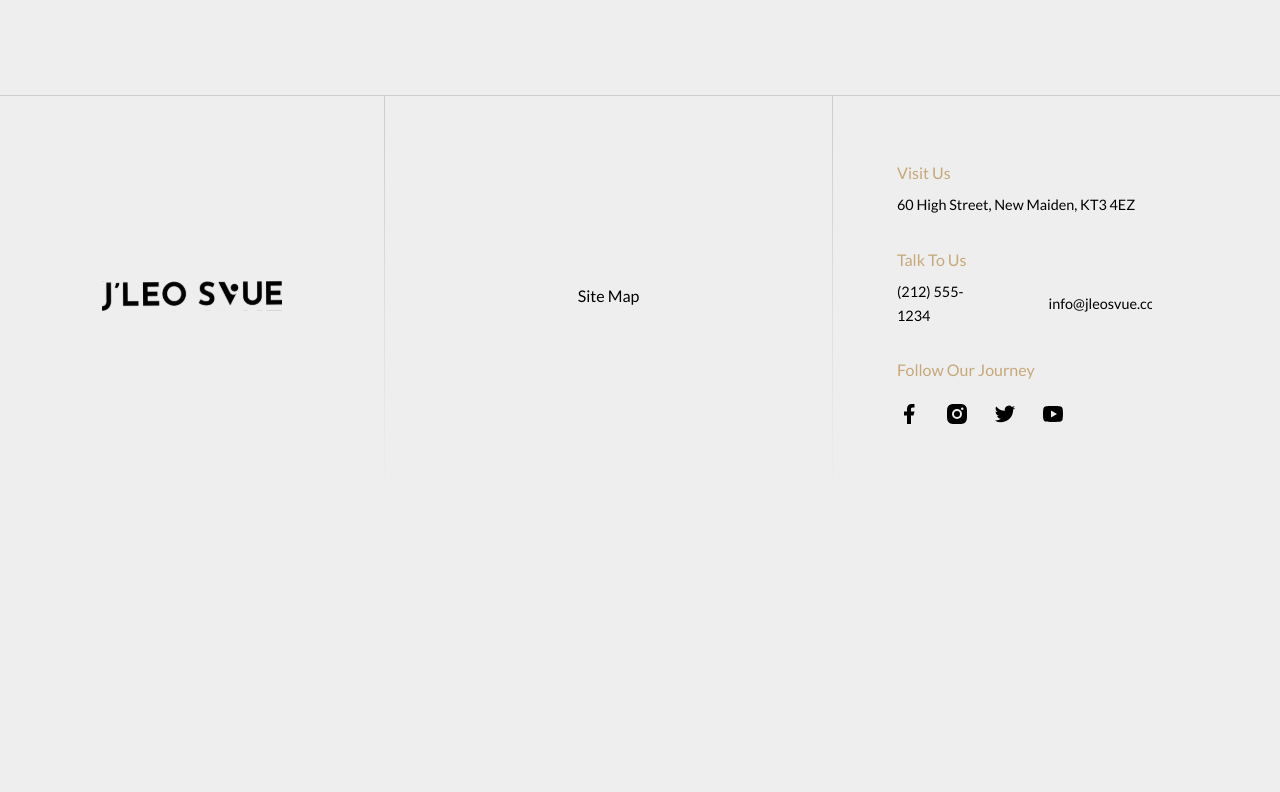
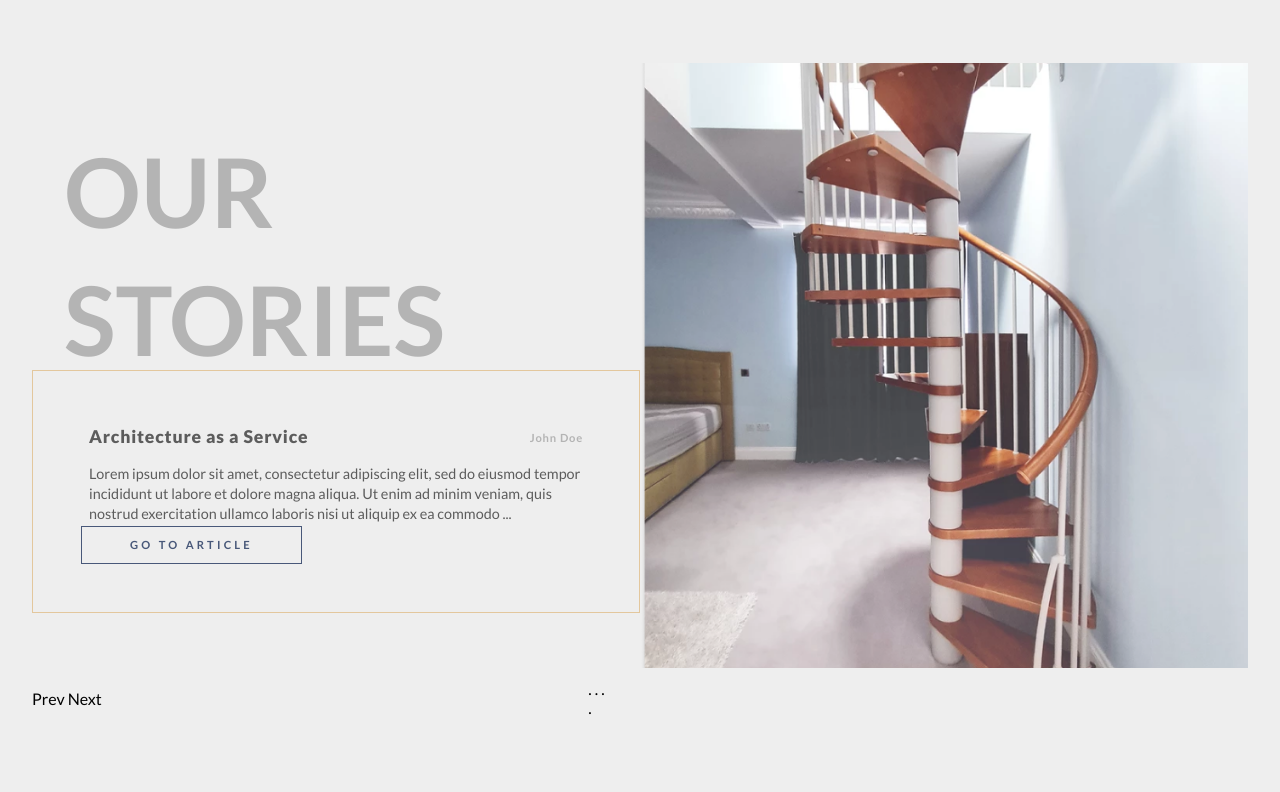
Before and after one commit to azula9713/jleo_svue-frontend, a Next.js app: page / in a window 1280 px wide. Shown: the part 2708-3500 px from the top of the page. Before the commit the page ends 3203 px from the top, so only its background shows below. Built offline with nearby package versions, Linux system fonts and the light colour scheme.

Commit message:
Added stories

```diff
--- /dev/null
+++ b/components/Common/TitleContainer.js
@@ -0,0 +1,17 @@
+import styled from 'styled-components'
+
+import SectionTitle from './SectionTitle'
+
+const TitleContainer = ({ title }) => {
+  return (
+    <Container>
+      <SectionTitle title={title} />
+    </Container>
+  )
+}
+
+export default TitleContainer
+
+const Container = styled.div`
+  padding: 2rem;
+`
--- /dev/null
+++ b/components/Home/BlogPost.js
@@ -0,0 +1,85 @@
+import styled from 'styled-components'
+
+import HomeLocale from '../../data/lang/Home-en.json'
+
+const BlogPost = ({ post }) => {
+  return (
+    <Container>
+      <TitleAuthor>
+        <PostTitle>{post.title}</PostTitle>
+        <PostAuthor>{post.author}</PostAuthor>
+      </TitleAuthor>
+      <Preview>
+        {post.preview.length > 220
+          ? `${post.preview.substring(0, 220)} ...`
+          : post.preview}
+      </Preview>
+      <Button>{HomeLocale.ourStories.ctaText}</Button>
+    </Container>
+  )
+}
+
+export default BlogPost
+
+const Container = styled.div`
+  height: 100%;
+  width: 100%;
+  display: flex;
+  flex-direction: column;
+  align-items: flex-start;
+  justify-content: space-between;
+`
+
+const TitleAuthor = styled.div`
+  display: flex;
+  align-items: center;
+  justify-content: space-between;
+  width: 100%;
+  padding: 0.5rem;
+`
+
+const Preview = styled.p`
+  padding: 0.5rem;
+  margin: 0;
+  font-weight: 400;
+  font-size: 0.9rem;
+  line-height: 1.25rem;
+  color: ${(props) => props.theme.textPrimary};
+`
+
+const Button = styled.div`
+  color: ${(props) => props.theme.primary};
+  border: 0.1rem solid ${(props) => props.theme.primary};
+  padding: 0.2rem 3rem;
+  height: 2.6rem;
+  display: flex;
+  align-items: center;
+  justify-content: center;
+  text-transform: uppercase;
+  font-weight: 700;
+  font-size: 0.7rem;
+  line-height: 1.25rem;
+  letter-spacing: 0.2rem;
+  transition: all 0.24s ease-in-out;
+  cursor: pointer;
+
+  &:hover {
+    background-color: ${(props) => props.theme.primary};
+    color: ${(props) => props.theme.white};
+  }
+`
+
+const PostTitle = styled.label`
+  font-weight: 900;
+  letter-spacing: 0.05rem;
+  font-size: 1.1rem;
+  color: ${(props) => props.theme.textPrimary};
+  line-height: 1.5rem;
+`
+
+const PostAuthor = styled.label`
+  font-weight: 600;
+  font-size: 0.7rem;
+  color: ${(props) => props.theme.textSecondary};
+  letter-spacing: 0.05rem;
+`
--- /dev/null
+++ b/components/Home/OurStories.js
@@ -0,0 +1,85 @@
+import styled from 'styled-components'
+import Image from 'next/image'
+
+import TitleContainer from '../Common/TitleContainer'
+import BlogPost from './BlogPost'
+
+import HomeLocale from '../../data/lang/Home-en.json'
+import BlogPosts from '../../data/constants/BlogData'
+
+const OurStories = () => {
+  return (
+    <OurStoriesContainer>
+      <DescWrapper>
+        <TitleContainer title={HomeLocale.ourStories.title} />
+        <BlogPostContainer>
+          <BlogPost post={BlogPosts[0]} />
+        </BlogPostContainer>
+        <PaginationContainer>
+          <PaginationButtons>Prev Next</PaginationButtons>
+          <PaginationDots>. . . .</PaginationDots>
+        </PaginationContainer>
+      </DescWrapper>
+      <ImageWrapper>
+        <StoryImage
+          height={916}
+          width={920}
+          src="/stories.png"
+          objectFit="cover"
+        />
+      </ImageWrapper>
+    </OurStoriesContainer>
+  )
+}
+
+export default OurStories
+
+const OurStoriesContainer = styled.section`
+  margin-bottom: 2rem;
+  display: flex;
+  align-items: flex-start;
+  justify-content: space-between;
+  width: 100%;
+  height: 45rem;
+`
+const DescWrapper = styled.div`
+  width: 50%;
+  height: 100%;
+  display: flex;
+  align-items: flex-start;
+  justify-content: space-between;
+  flex-direction: column;
+  padding-top: 2rem;
+`
+
+const ImageWrapper = styled.div`
+  width: 50%;
+  height: 100%;
+`
+const BlogPostContainer = styled.div`
+  height: 40%;
+  width: 100%;
+  border: ${(props) => props.theme.borderSecondary};
+  padding: 3rem;
+`
+
+const PaginationContainer = styled.div`
+  height: 30%;
+  width: 100%;
+  display: flex;
+  align-items: center;
+  justify-content: flex-end;
+`
+
+const StoryImage = styled(Image)`
+  height: 100%;
+  width: 100%;
+`
+const PaginationButtons = styled.div`
+  margin-right: 2rem;
+  width: 100%;
+`
+
+const PaginationDots = styled.div`
+  margin-right: 2rem;
+`
--- /dev/null
+++ b/data/constants/BlogData.js
@@ -0,0 +1,28 @@
+const BlogPosts = [
+  {
+    id: 1,
+    title: 'Architecture as a Service',
+    author: 'John Doe',
+    preview:
+      'Lorem ipsum dolor sit amet, consectetur adipiscing elit, sed do eiusmod tempor incididunt ut labore et dolore magna aliqua. Ut enim ad minim veniam, quis nostrud exercitation ullamco laboris nisi ut aliquip ex ea commodo consequat. Duis aute irure dolor in reprehenderit in voluptate velit esse cillum dolore eu fugiat nulla pariatur. Excepteur sint occaecat cupidatat non proident, sunt in culpa qui officia deserunt mollit anim id est laborum.',
+    url: 'https://www.google.com',
+  },
+  {
+    id: 2,
+    title: "Why I'm a Designer",
+    author: 'John Doe',
+    preview:
+      'Lorem ipsum dolor sit amet, consectetur adipiscing elit, sed do eiusmod tempor incididunt ut labore et dolore magna aliqua. Ut enim ad minim veniam, quis nostrud exercitation ullamco laboris nisi ut aliquip ex ea commodo consequat. Duis aute irure dolor in reprehenderit in voluptate velit esse cillum dolore eu fugiat nulla pariatur. Excepteur sint occaecat cupidatat non proident, sunt in culpa qui officia deserunt mollit anim id est laborum.',
+    url: 'https://www.google.com',
+  },
+  {
+    id: 3,
+    title: 'How to redesign your kitchen',
+    author: 'Sam Smith',
+    preview:
+      'Lorem ipsum dolor sit amet, consectetur adipiscing elit, sed do eiusmod tempor incididunt ut labore et dolore magna aliqua. Ut enim ad minim veniam, quis nostrud exercitation ullamco laboris nisi ut aliquip ex ea commodo consequat. Duis aute irure dolor in reprehenderit in voluptate velit esse cillum dolore eu fugiat nulla pariatur. Excepteur sint occaecat cupidatat non proident, sunt in culpa qui officia deserunt mollit anim id est laborum.',
+    url: 'https://www.google.com',
+  },
+]
+
+export default BlogPosts
--- a/data/lang/Home-en.json
+++ b/data/lang/Home-en.json
@@ -12,5 +12,9 @@
   "ourWork": {
     "title": "Our Work",
     "navigatingText": "View our work"
+  },
+  "ourStories": {
+    "title": "Our Stories",
+    "ctaText": "Go to article"
   }
 }
--- a/pages/index.js
+++ b/pages/index.js
@@ -1,6 +1,7 @@
 import Head from 'next/head'
 import styled from 'styled-components'
 import HeroBanner from '../components/Home/HeroBanner'
+import OurStories from '../components/Home/OurStories'
 import OurWork from '../components/Home/OurWork'
 import WeDoSection from '../components/Home/WeDoSection'
 import Footer from '../components/Layout/Footer'
@@ -17,6 +18,7 @@ export default function Home() {
         <HeroBanner />
         <WeDoSection />
         <OurWork />
+        <OurStories />
       </Main>
 
       <Footer />
```
Also changed, not shown: public/stories.png (added).
